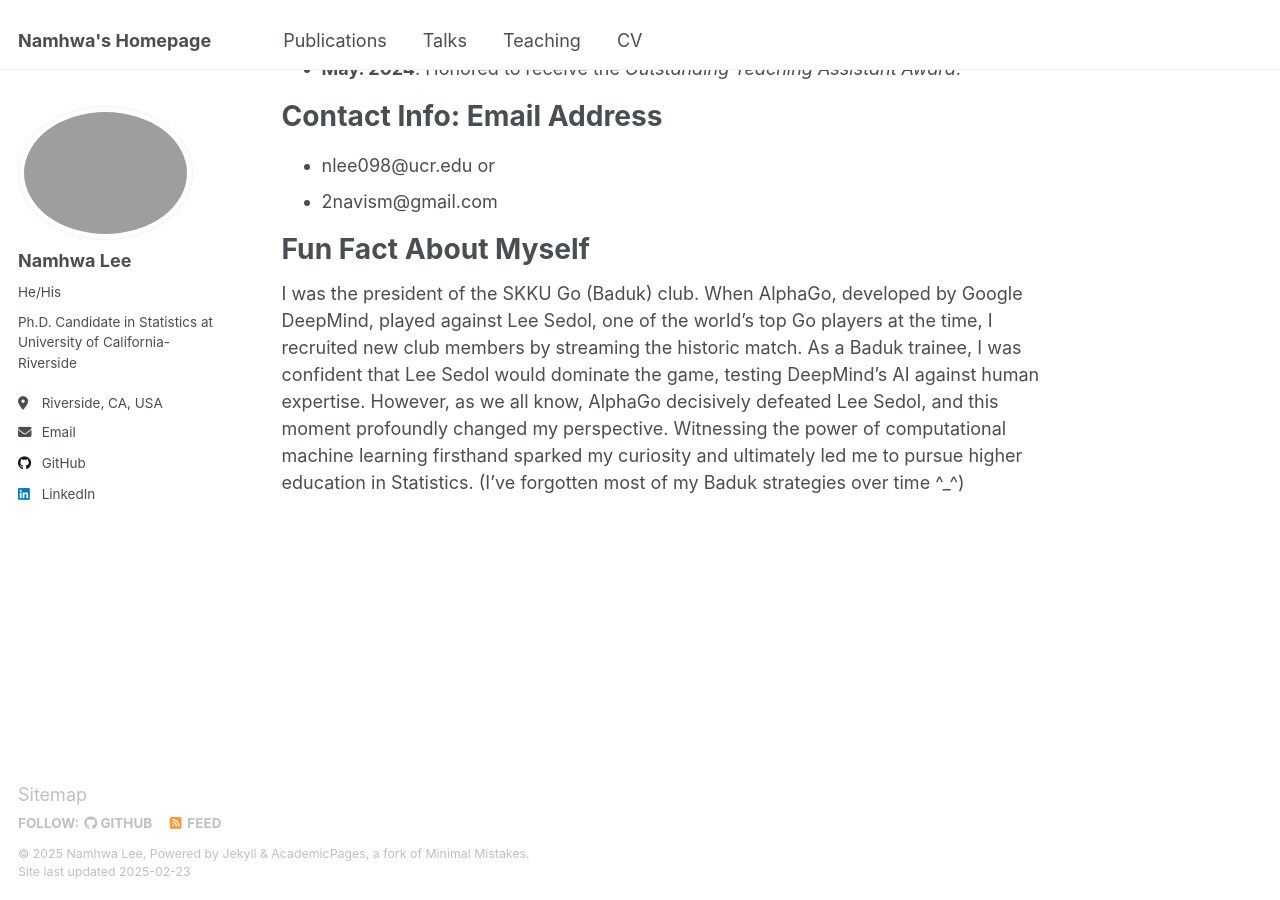
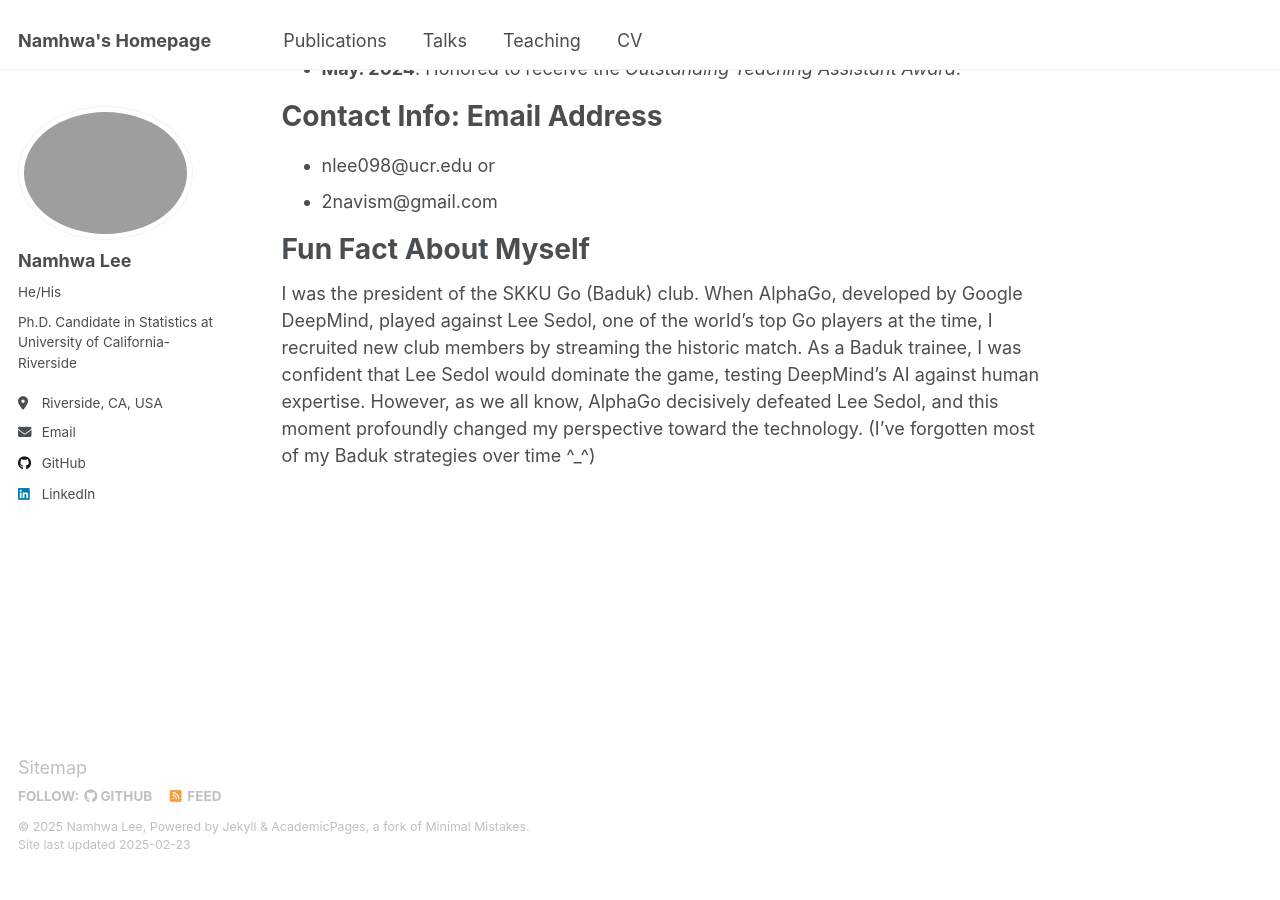
Before and after one commit to NamhwaLee/NamhwaLee.github.io, a Jekyll site: the page built from _pages/about.md, in a window 1280 px wide and 900 px high, scrolled down 714 px. Built offline with Jekyll 4.4.1, drawn with Linux system fonts in a browser that asks for light colours; after the commit the page ends 1587 px from its top, so only the background shows below that.

Commit message:
Update about.md

```diff
--- a/_pages/about.md
+++ b/_pages/about.md
@@ -33,4 +33,4 @@ or
 Fun Fact About Myself
 ======
 
-I was the president of the SKKU Go (Baduk) club. When AlphaGo, developed by Google DeepMind, played against Lee Sedol, one of the world’s top Go players at the time, I recruited new club members by streaming the historic match. As a Baduk trainee, I was confident that Lee Sedol would dominate the game, testing DeepMind's AI against human expertise. However, as we all know, AlphaGo decisively defeated Lee Sedol, and this moment profoundly changed my perspective. Witnessing the power of computational machine learning firsthand sparked my curiosity and ultimately led me to pursue higher education in Statistics. (I’ve forgotten most of my Baduk strategies over time ^_^)
+I was the president of the SKKU Go (Baduk) club. When AlphaGo, developed by Google DeepMind, played against Lee Sedol, one of the world’s top Go players at the time, I recruited new club members by streaming the historic match. As a Baduk trainee, I was confident that Lee Sedol would dominate the game, testing DeepMind's AI against human expertise. However, as we all know, AlphaGo decisively defeated Lee Sedol, and this moment profoundly changed my perspective toward the technology. (I’ve forgotten most of my Baduk strategies over time ^_^)
```
